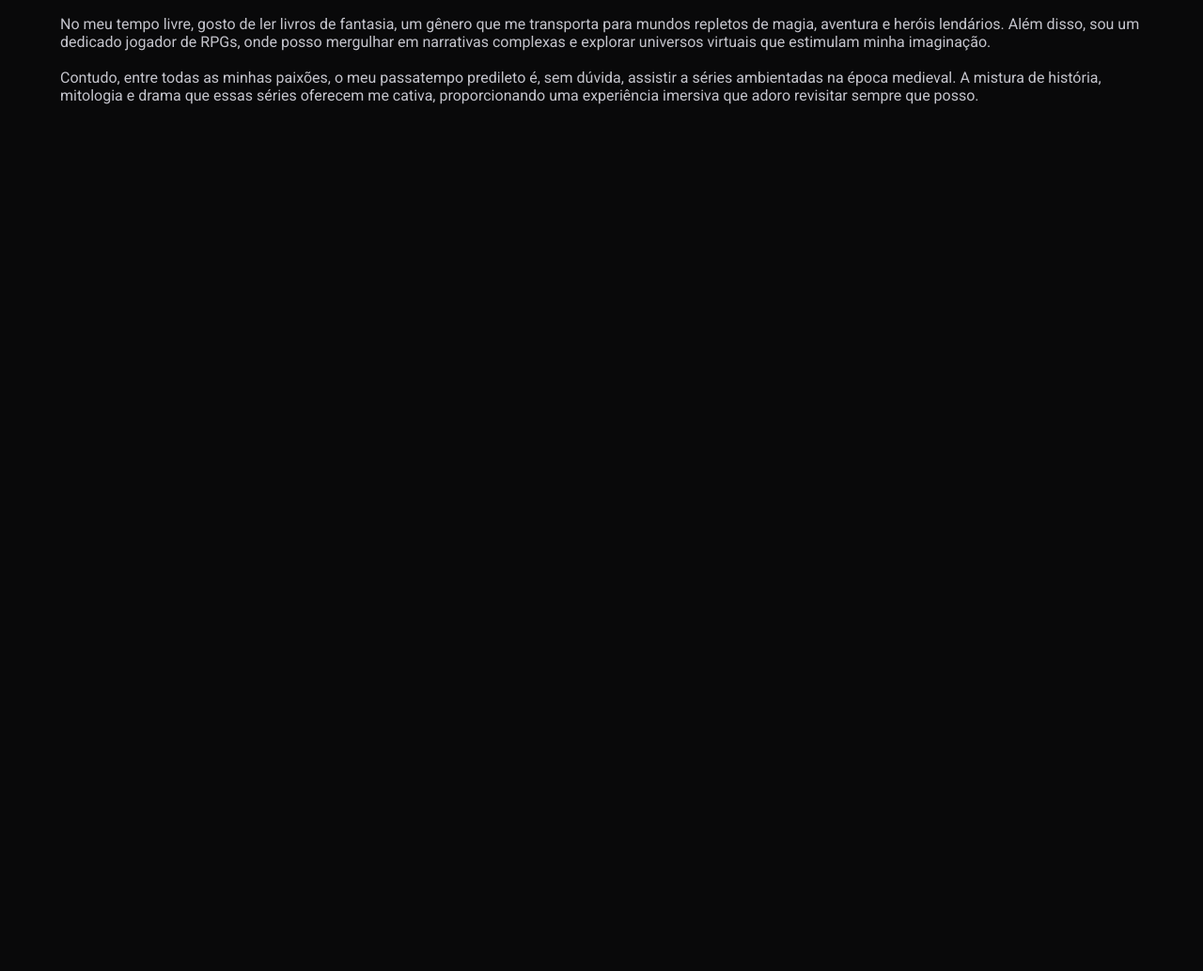
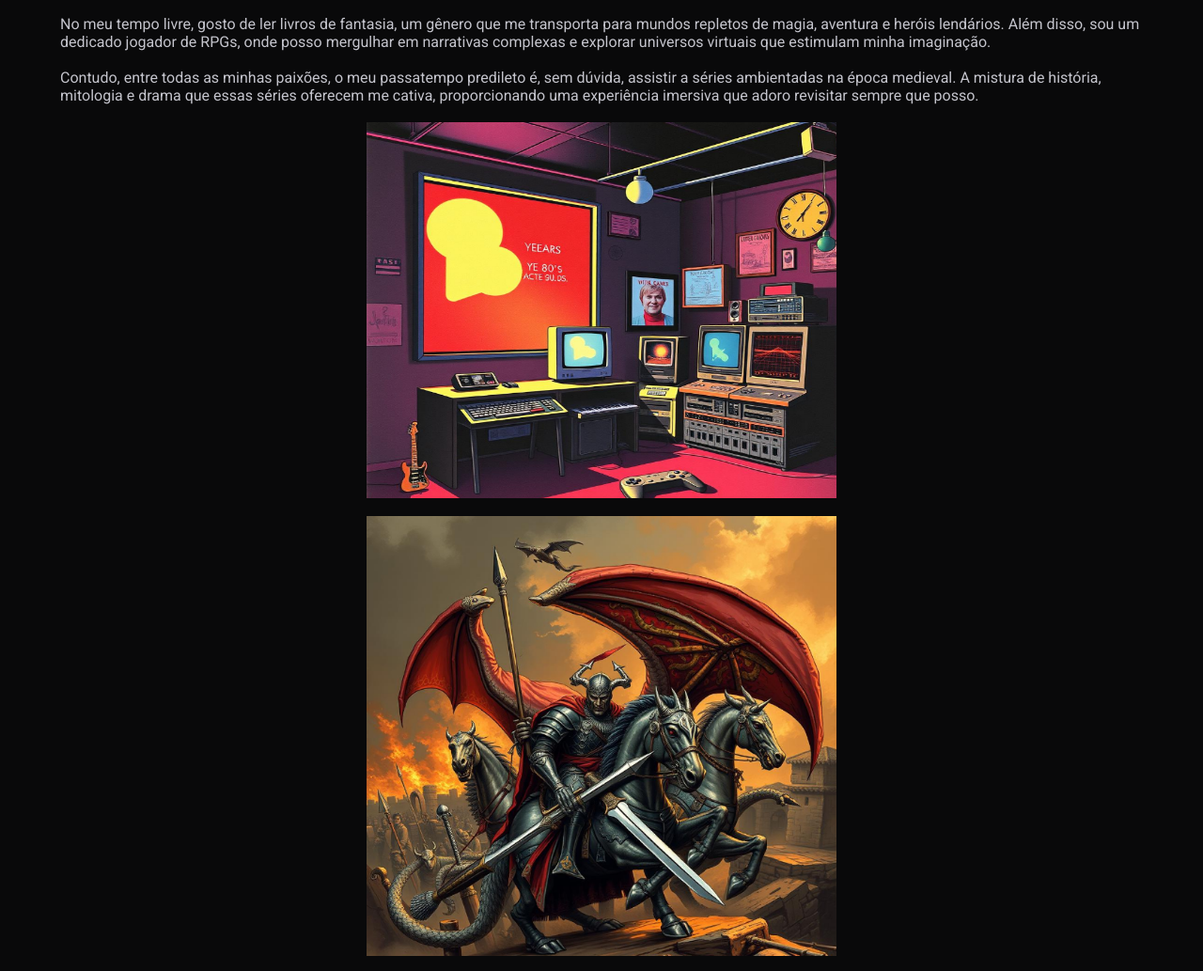
Before and after one commit to oalealves/oalealves.github.io, a plain HTML site: page trabalho-web/index.html in a window 1280 px wide. Shown: the part 206-1239 px from the top of the page at 94% size. Before the commit the page ends 800 px from the top, so only its background shows below. Drawn offline with Linux system fonts and the light colour scheme.

Commit message:
finished

```diff
--- a/trabalho-web/index.html
+++ b/trabalho-web/index.html
@@ -51,16 +51,18 @@
                     No meu tempo livre, gosto de ler livros de fantasia,
                     um gênero que me transporta para mundos repletos de magia, aventura e heróis lendários. Além disso,
                     sou um dedicado jogador de RPGs, onde posso mergulhar em narrativas complexas e explorar universos
-                    virtuais que estimulam minha imaginação.</p><br>
-
+                    virtuais que estimulam minha imaginação.
+                </p>
+                <br>
                 <p>
                     Contudo, entre todas as minhas paixões, o meu passatempo predileto é, sem dúvida, assistir a séries
                     ambientadas na época medieval. A mistura de história, mitologia e drama que essas séries
                     oferecem me cativa, proporcionando uma experiência imersiva que adoro revisitar sempre que posso.
-
-
                 </p>
                 <br>
+                <img src="anos-80.png" alt="anos 80" width="500" height="400">
+                <br>
+                <img src="medieval.png" alt="época medieval" width="500 height="400">
 
             </section>
 
```
Also changed, not shown: trabalho-web/anos-80.png (added), trabalho-web/medieval.png (added).
